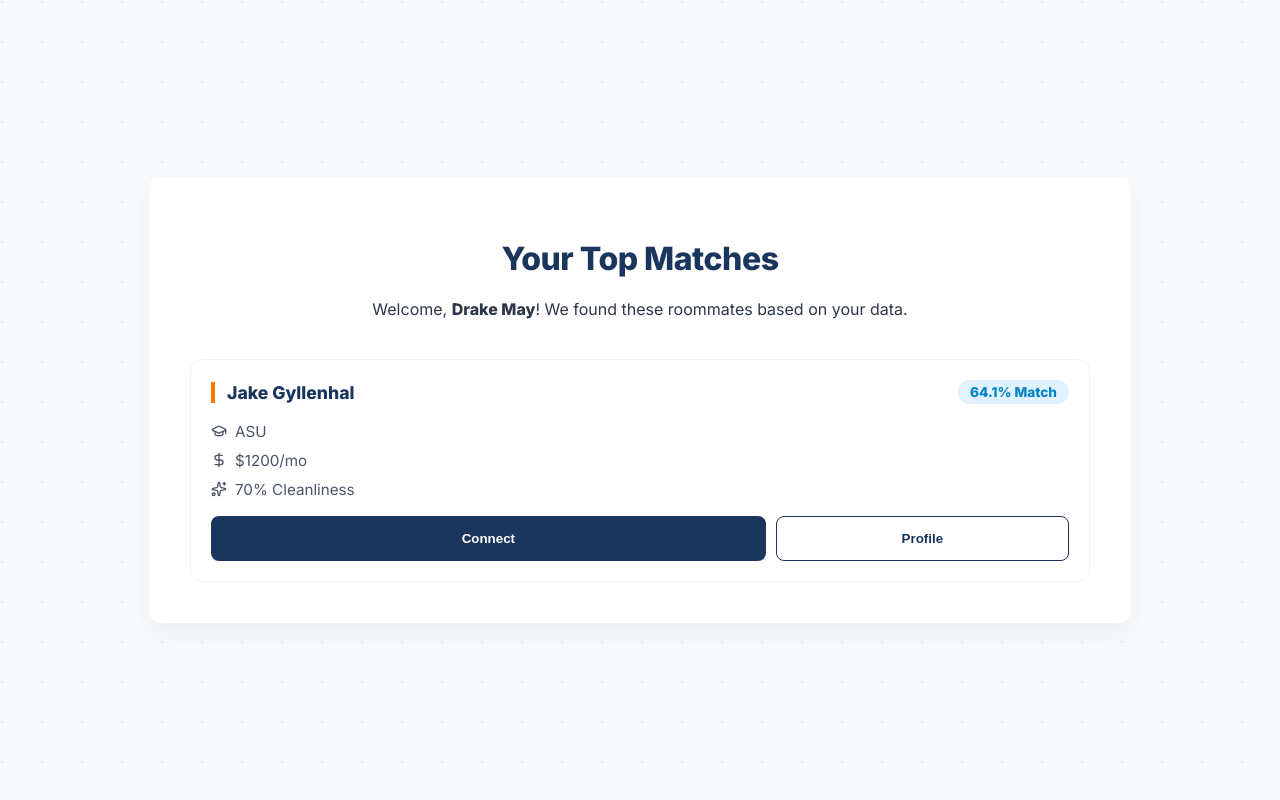
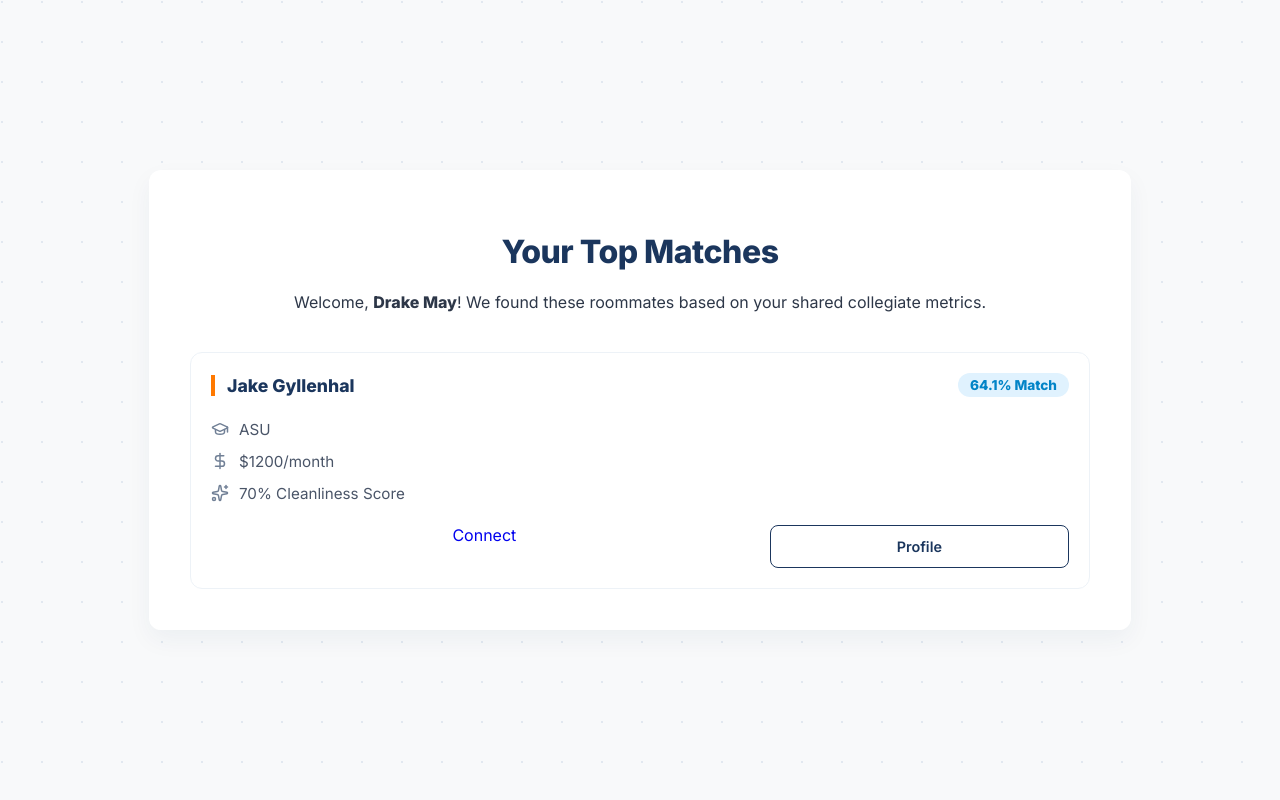
Before and after one commit to JashwantKandhipati/Roommate_Matcher, a Flask app: page /matches/1 in a window 1280 px wide. Run offline with Flask 3, Linux system fonts and the light colour scheme.

Commit message:
Got the connect button working

```diff
--- a/templates/matches.html
+++ b/templates/matches.html
@@ -12,7 +12,7 @@
     <div class="container" style="max-width: 900px;">
         <header style="text-align: center; margin-bottom: 40px;">
             <h1>Your Top Matches</h1>
-            <p>Welcome, <strong>{{ current_user.name }}</strong>! We found these roommates based on your data.</p>
+            <p>Welcome, <strong>{{ current_user.name }}</strong>! We found these roommates based on your shared collegiate metrics.</p>
         </header>
 
         <div class="match-grid">
@@ -21,38 +21,50 @@
                 <div class="match-card">
                     <div class="card-header" style="display: flex; justify-content: space-between; align-items: center;">
                         <h3 style="margin: 0; color: #1B365D;">{{ match.data.name }}</h3>
-                        <span class="compatibility-badge" style="background: #E0F2FE; color: #0284C7;">
+                        <span class="compatibility-badge" style="background: #E0F2FE; color: #0284C7; padding: 4px 12px; border-radius: 20px; font-size: 0.85rem; font-weight: 700;">
                             {{ match.score }}% Match
                         </span>
                     </div>
 
-                    <div style="margin: 15px 0; color: #4A5568; font-size: 0.95rem;">
-                        <div style="display: flex; align-items: center; gap: 8px; margin-bottom: 5px;">
-                            <i data-lucide="graduation-cap" style="width: 16px;"></i> {{ match.data.college }}
+                    <div style="margin: 20px 0; color: #4A5568; font-size: 0.95rem;">
+                        <div style="display: flex; align-items: center; gap: 10px; margin-bottom: 8px;">
+                            <i data-lucide="graduation-cap" style="width: 18px; color: #718096;"></i>
+                            <span>{{ match.data.college }}</span>
                         </div>
-                        <div style="display: flex; align-items: center; gap: 8px; margin-bottom: 5px;">
-                            <i data-lucide="dollar-sign" style="width: 16px;"></i> ${{ match.data.budget }}/mo
+                        <div style="display: flex; align-items: center; gap: 10px; margin-bottom: 8px;">
+                            <i data-lucide="dollar-sign" style="width: 18px; color: #718096;"></i>
+                            <span>${{ match.data.budget }}/month</span>
                         </div>
-                        <div style="display: flex; align-items: center; gap: 8px;">
-                            <i data-lucide="sparkles" style="width: 16px;"></i> {{ match.data.cleanliness }}% Cleanliness
+                        <div style="display: flex; align-items: center; gap: 10px;">
+                            <i data-lucide="sparkles" style="width: 18px; color: #718096;"></i>
+                            <span>{{ match.data.cleanliness }}% Cleanliness Score</span>
                         </div>
                     </div>
 
-                    <div class="match-actions" style="display: flex; gap: 10px;">
-                        <button class="btn-primary" style="flex: 2;">Connect</button>
-                        <button class="btn-secondary" style="flex: 1; border: 1px solid #1B365D; color: #1B365D; background: transparent; border-radius: 8px;">Profile</button>
+                    <div class="match-actions" style="display: flex; gap: 12px; margin-top: 10px;">
+                        <a href="tel:{{ match.data.phone }}" class="btn-primary" style="flex: 2; text-decoration: none; text-align: center; display: inline-block;">
+                            Connect
+                        </a>
+
+                        <a href="{{ url_for('view_profile', user_id=match.data.id) }}" class="btn-secondary"
+                           style="flex: 1; border: 1px solid #1B365D; color: #1B365D; background: transparent; border-radius: 8px; text-decoration: none; text-align: center; padding: 12px; font-weight: 600; font-size: 0.9rem; transition: background 0.2s;">
+                            Profile
+                        </a>
                     </div>
                 </div>
                 {% endfor %}
             {% else %}
                 <div style="grid-column: 1 / -1; text-align: center; padding: 60px; background: white; border-radius: 16px; border: 2px dashed #E2E8F0;">
                     <i data-lucide="users" style="width: 48px; height: 48px; color: #CBD5E0; margin-bottom: 15px;"></i>
-                    <h3>No other users found</h3>
-                    <p>Create another user in a private tab to see them pop up here!</p>
+                    <h3 style="color: #718096;">No other matches found yet</h3>
+                    <p>Try creating another user in a private window to see them appear here!</p>
                 </div>
             {% endif %}
         </div>
     </div>
-    <script>lucide.createIcons();</script>
+
+    <script>
+        lucide.createIcons();
+    </script>
 </body>
 </html>
```
